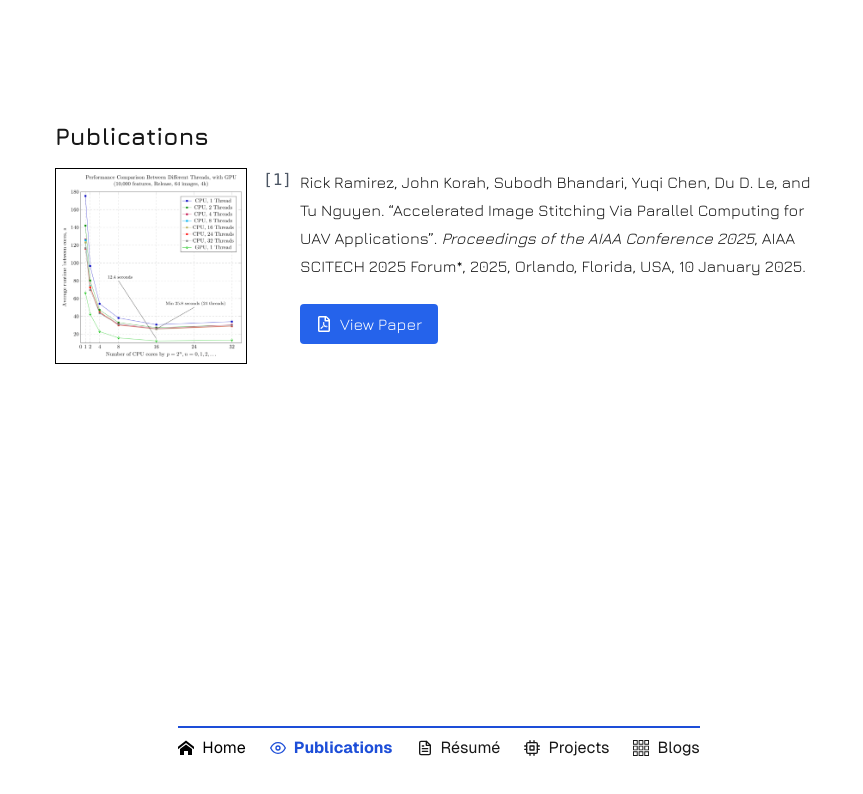
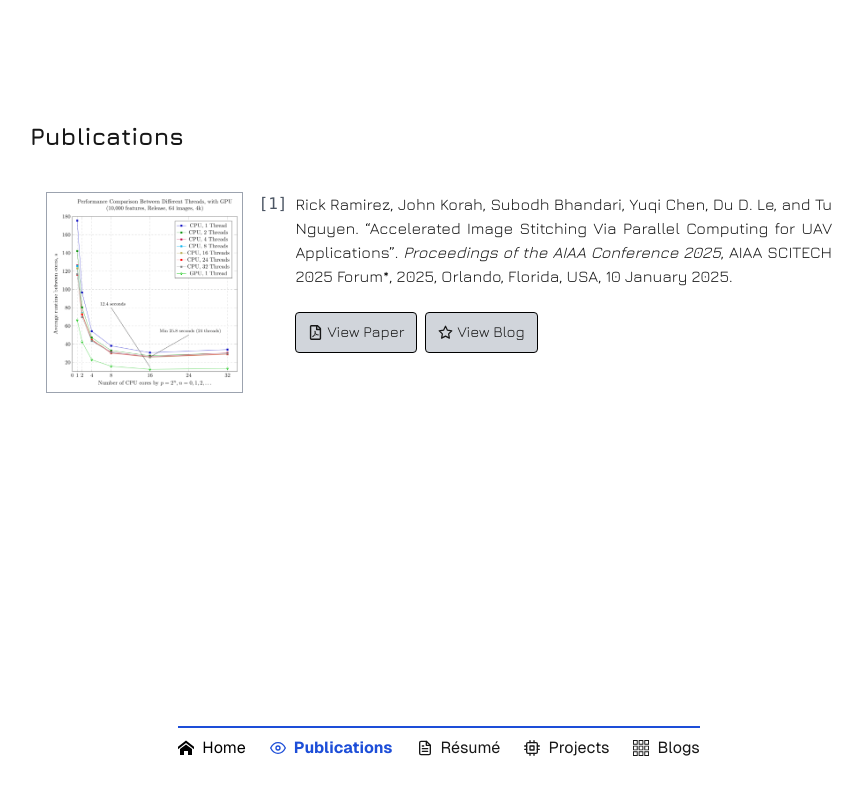
Before and after one commit to hilbertcube/Portfolio, a Next.js app in the folder portfolio/: page /publications in a window 1280 px wide. Shown: the top 794 px of the page, without its empty margins (201-1064 px from the left). Built offline with nearby package versions, Linux system fonts and the light colour scheme.

Commit message:
layout change

```diff
--- a/portfolio/src/app/components/ExperienceCard.js
+++ b/portfolio/src/app/components/ExperienceCard.js
@@ -28,7 +28,7 @@ export default function ExperienceCard({ experiences}) {
               {/* Languages and Tools */}
               <div className="mt-2 flex flex-wrap">
                 {job.languages_and_tools.map((tool, i) => (
-                  <div key={i} className="bg-blue-800 text-slate-100 rounded-full px-3 py-1 mr-2 mb-2">
+                  <div key={i} className="bg-blue-800 text-slate-100 rounded-full px-3 py-1 mr-2 mb-2 text-[15px]">
                     {tool}
                   </div>
                 ))}
--- a/portfolio/src/app/components/NavFooter.js
+++ b/portfolio/src/app/components/NavFooter.js
@@ -15,7 +15,7 @@ const Footer = () => {
   // const isPublicationsPage = pathname === '/publications';
 
   return (
-    <footer className="row-start-3 flex gap-6 flex-wrap items-center justify-center border-t-2 border-blue-700 pt-2 font-[family-name:var(--font-geist-sans)]">
+    <footer className="footer-nav">
       <a
         className={`nav-link ${pathname === '/' ? 'text-blue-700 font-bold' : 'text-black'}`}
         href="/"
--- a/portfolio/src/app/components/ProjectCard.js
+++ b/portfolio/src/app/components/ProjectCard.js
@@ -22,7 +22,7 @@ export default function ProjectCard({info}) {
         {/* Languages and Tools */}
         <div className="mt-2 flex flex-wrap">
           {info.languages_and_tools.map((tool, index) => (
-            <div key={index} className="bg-blue-800 text-slate-100 rounded-full px-3 py-1 mr-2 mb-2">
+            <div key={index} className="bg-blue-800 text-slate-100 rounded-full px-3 py-1 mr-2 mb-2 text-[15px]">
               {tool}
             </div>
           ))}
--- a/portfolio/src/app/components/PublicationCard.js
+++ b/portfolio/src/app/components/PublicationCard.js
@@ -1,20 +1,28 @@
 import { FaRegFilePdf } from "react-icons/fa";
+import { TfiLayoutGrid3 } from "react-icons/tfi";
+import { FiStar } from "react-icons/fi";
 
 export default function PublicationCard({ publication, index }) {
   return (
     <li className="flex flex-col sm:flex-row items-start gap-4 w-full">
-      <img src={publication.image} alt="Publication" className="border border-black w-3/5 sm:w-3/12 object-cover mx-auto" />
+      <img src={publication.image} alt="Publication" className="border border-gray-400 w-3/5 sm:w-3/12 object-cover mx-auto" />
       <div className="w-full flex items-start sm:w-9/12">
       <span className="text-gray-600 font-mono mr-2">[{index + 1}]</span>
         <div>
-          <p className='text-base/7'>
+          <p className='text-base/6 text-justify text-[14px] sm:text-base'>
             {publication.author}. &ldquo;{publication.title}&rdquo;. <em>{publication.book_title}</em>, {publication.conference}, {publication.year}, {publication.address}, {publication.date}.
           </p>
           <div className="mt-6">
-          <a href={publication.pdfLink} target="_blank" rel="noopener noreferrer" className="cursor-pointer inline-flex items-center gap-2 px-4 py-2 text-white bg-blue-600 rounded hover:bg-blue-700">
+          <a href={publication.pdfLink} target="_blank" rel="noopener noreferrer" className="paper-button">
             <FaRegFilePdf />
             View Paper
           </a>
+          {publication.blog && (
+            <a href={publication.blog} target="_blank" rel="noopener noreferrer" className="paper-button">
+            <FiStar />
+            View Blog
+            </a>
+          )}
           </div>
         </div>
 
--- a/portfolio/src/app/css/main_page.css
+++ b/portfolio/src/app/css/main_page.css
@@ -3,7 +3,7 @@
 @tailwind utilities;
 
 @layer components {
-/* Main page */
+    /* Main page */
     .front-page-main {
         @apply flex flex-col gap-3 sm:row-start-2 items-start;
     }
@@ -22,6 +22,11 @@
 
     .social-media i {
         @apply text-black transition-colors duration-300 ease-in-out text-xl sm:text-2xl;
+    }
+
+    .footer-nav {
+        @apply row-start-3 flex gap-6 flex-wrap items-center justify-center border-t-2 border-blue-700 pt-2 font-[family-name:var(--font-geist-sans)];
+        /* background-color: red; */
     }
 
     .profile-container {
--- /dev/null
+++ b/portfolio/src/app/css/publication.css
@@ -0,0 +1,11 @@
+@tailwind base;
+@tailwind components;
+@tailwind utilities;
+
+@layer components {
+    .paper-button {
+        @apply cursor-pointer inline-flex items-center gap-1 px-3 py-2 rounded border border-black
+        hover:bg-gray-400 bg-gray-300 text-[15px] hover:text-slate-100;
+        margin-right: 0.5rem;
+    }
+}
--- a/portfolio/src/app/globals.css
+++ b/portfolio/src/app/globals.css
@@ -1,5 +1,6 @@
 @import url('https://fonts.googleapis.com/css2?family=Jura:wght@300..700&display=swap');
 @import url("css/main_page.css");
+@import url("css/publication.css");
 @tailwind base;
 @tailwind components;
 @tailwind utilities;
--- a/portfolio/src/app/page.js
+++ b/portfolio/src/app/page.js
@@ -25,8 +25,8 @@ const exp = [
   },
   {
     organization: 'Mt. SAC' ,
-    job_title: 'Math, Physics, and C.S. Tutor',
-    description: 'I tutor various subjects, ranging from math and physics to computer science at Mt. San Antonio College. I work at two positions: embedded tutor, where I conducted after-class tutoring sessions and assisted professors in organizing classwork, and drop-in tutor, where I provided one-on-one tutoring sessions when the students came to me. I also created and distributed comprehensive study notes to support students in understanding math concepts.',
+    job_title: 'Math, Physics, and Computer Science Tutor',
+    description: 'I tutor various subjects, ranging from math and engineering physics to computer science at Mt. San Antonio College. I work at two positions: embedded tutor, where I conducted after-class tutoring sessions and assisted professors in organizing classwork, and drop-in tutor, where I provided one-on-one tutoring sessions when the students came to me. I also created and distributed comprehensive study notes to support students in understanding math concepts.',
     time_frame: 'Feb. 2024 - Present',
     languages_and_tools: ['Differential Equations', 'Linear Algebra', 'C++', 'Java', 'Calculus', 'Classical Mechanics'],
   },
@@ -35,8 +35,8 @@ const exp = [
 
 const projects = [
   {
-    organization: 'SLAM Point Cloud Generator and Command Line Wrapper' ,
-    job_title: 'Object Detection',
+    organization: 'SLAM Point Cloud Generation and YOLO Command Line Wrapper' ,
+    job_title: 'Object Detection and Visual SLAM',
     description: 'Point cloud generation and plotting for ORB-SLAM3. This project is a combination of two repositories, including a command-line wrapper and a point cloud generator. It utilizes two versions of YOLO: version 4 for C++ and version 11 for Python.',
     time_frame: 'Feb. 2025 - Present',
     languages_and_tools: ['C','C++', 'Python', 'ORB SLAM3', 'YOLOv4', 'YOLOv11', 'Linux'],
@@ -59,8 +59,8 @@ const projects = [
     link: 'https://github.com/Continuum3416/Spatial-Grid-Partitioning'
   },
   {
-    organization: 'SMACS - Webs-for-Clubs' ,
-    job_title: 'Web Development',
+    organization: 'Webs-for-Clubs' ,
+    job_title: 'Web Development, College Project',
     description: 'Collaborated with a team of fellow developers to create static and dynamic, functional, and easy‑to‑maintain websites for various clubs at local college. Utilized Node.js, Next.js, and Tailwind CSS to build fully functional and informative websites, aiming at providing information and updating announcements.',
     time_frame: 'Sep. 2024 - Present',
     languages_and_tools: ['Javascript', 'HTML', 'Nodejs' , 'Nextjs' , 'Tailwind CSS', 'AOS'],
@@ -99,10 +99,10 @@ export default function Home() {
               A computer engineering student with experience in embedded systems, scientific programming, computer vision, and web-dev.
             </p>
             <p className="profile-skills" data-aos="zoom-in" data-aos-once="true">
-              <span className="font-bold">Languages:</span> C, C++, Python, CUDA, Rust, TeX, JavaScript, Assembly [x86], Java
+              <span className="font-bold">Languages:</span> C, C++, Python, CUDA, Rust, TeX, JavaScript, Assembly [Intel x86], Java
             </p>
             <p className="profile-skills" data-aos="zoom-in" data-aos-once="true">
-              <span className="font-bold">Tools:</span> CMake, Makefiles, Boost, GDB, MSVC, vcpkg, VMWare, Conda, Docker, Linux, WSL2, CUDA Toolkit, OpenCV
+              <span className="font-bold">Tools:</span> CMake, Makefiles, Boost, msys2, GDB, MSVC, vcpkg, VMWare, Conda, Docker, Linux, WSL2, CUDA Toolkit, OpenCV
             </p>
             <p className="work-summary" data-aos="zoom-in" data-aos-once="true">
               My work mainly involves graphics programming, image processing, drone collision detection, and physics simulation. I also do web development (sometimes), mainly using vanilla JS with CSS3 or Next.js with Tailwind CSS.
--- a/portfolio/src/app/publications/page.js
+++ b/portfolio/src/app/publications/page.js
@@ -17,20 +17,24 @@ export default function Home() {
       address: 'Orlando, Florida, USA',
       date: '10 January 2025',
       pdfLink: './AIAA_Scitech_Paper_2025_HPC.pdf',
-      image: './images/publications/with_openmp.png'
+      image: './images/publications/with_openmp.png',
+      blog: 'https://neumanncondition.com/blogs/accelerating-feature-extraction-and-image-stitching-algorithm/'
     },
   ]);
 
   return (
-    <div className="grid grid-rows-[auto_1fr_auto] items-start justify-items-center min-h-screen p-4 gap-16 sm:p-10 font-[family-name:var(--font-geist-sans)]">
+    <div className="grid grid-rows-[auto_1fr] items-start justify-items-center min-h-screen p-4 gap-16 sm:p-10 font-[family-name:var(--font-geist-sans)]">
       <main className="flex flex-col gap-4 row-start-2 items-center sm:items-start" id="main">
-        <div className="p-2 sm:p-4 font-Jura w-full mr-auto ml-auto ms:w-[800px]">
-          <h1 className="text-2xl font-bold mb-4">Publications</h1>
-          <ul className="list-none space-y-5">
-            {publications.map((publication, index) => (
-              <PublicationCard key={index} publication={publication} index={index} />
-            ))}
-          </ul>
+        <div className="p-2 sm:p-4 font-Jura w-full mr-auto ml-auto ms:w-[850px]">
+          <h1 className="text-2xl font-bold mb-6">Publications</h1>
+          <div className="max-h-[75vh] overflow-y-auto p-4">
+            <ul className="list-none space-y-5">
+              {publications.map((publication, index) => (
+                <PublicationCard key={index} publication={publication} index={index} />
+              ))}
+            </ul>
+          </div>
+
         </div>
       </main>
       <Footer />
```
